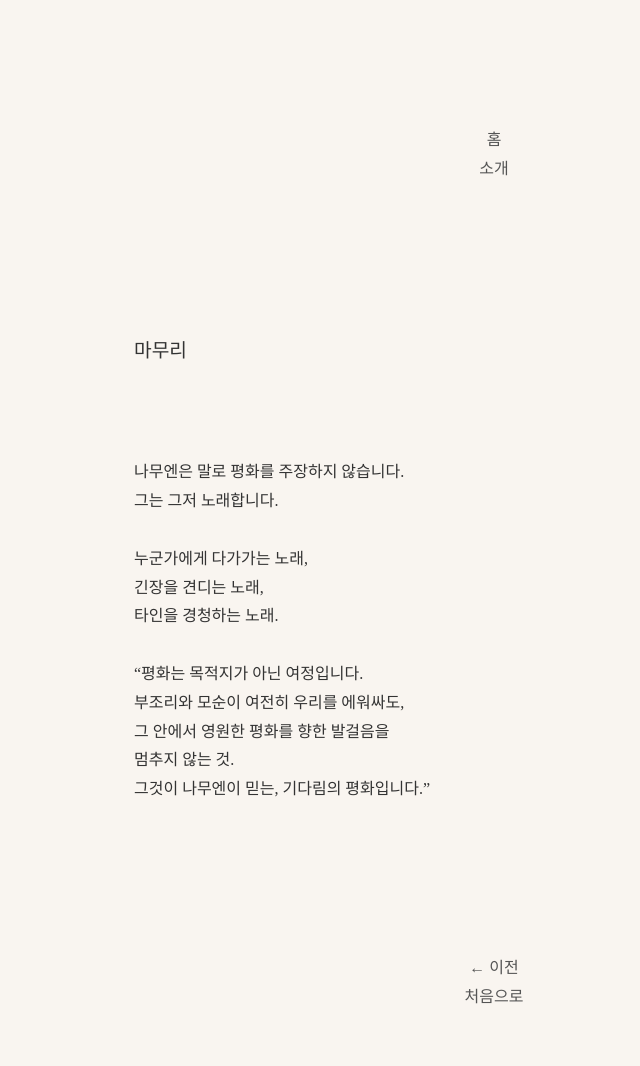
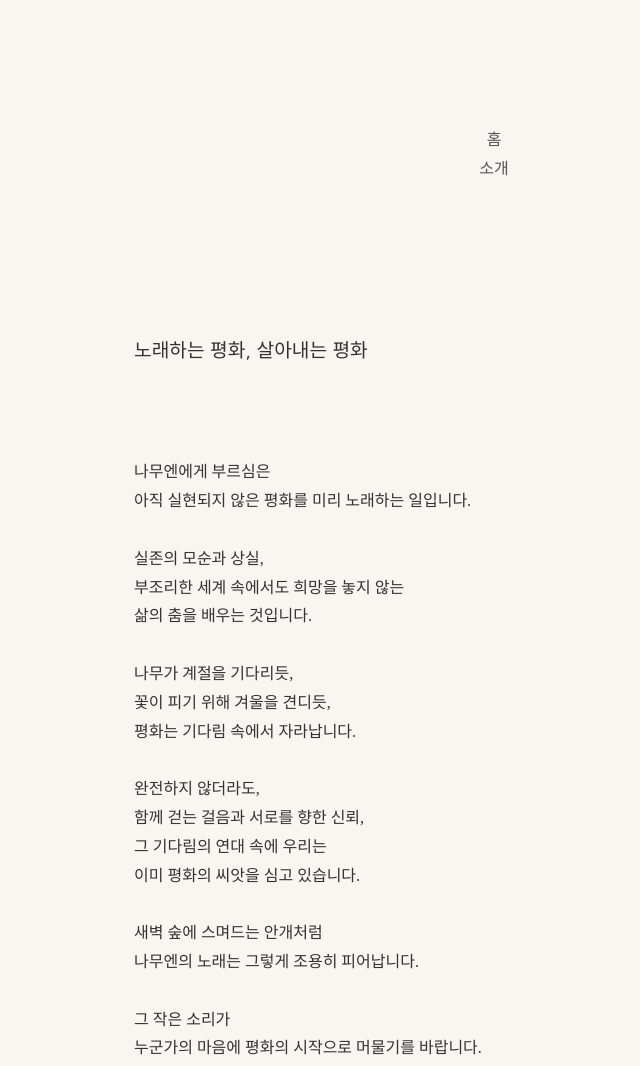
Before and after one commit to goodmusiclab/goodmusiclab.github.io, a plain HTML site: page about-5.html in a window 1280 px wide. Shown: the top 1066 px of the page, without its empty margins (146-786 px from the left). Drawn offline with Linux system fonts and the light colour scheme.

Commit message:
Update about-5.html

```diff
--- a/about-5.html
+++ b/about-5.html
@@ -3,7 +3,7 @@
 <head>
   <meta charset="UTF-8">
   <meta name="viewport" content="width=device-width, initial-scale=1.0">
-  <title>소개 5 - 나무엔</title>
+  <title>소개 4 - 나무엔</title>
   <link href="https://fonts.googleapis.com/css2?family=Noto+Serif+KR:wght@300;500&family=Nanum+Gothic&display=swap" rel="stylesheet">
   <style>
     body {
@@ -62,25 +62,35 @@
     </nav>
   </header>
 
-  <h2>마무리</h2>
+  <h2>노래하는 평화, 살아내는 평화</h2>
   <p>
-    나무엔은 말로 평화를 주장하지 않습니다.
-    그는 그저 노래합니다.
+    나무엔에게 부르심은
+    아직 실현되지 않은 평화를 미리 노래하는 일입니다.
 
-    누군가에게 다가가는 노래,
-    긴장을 견디는 노래,
-    타인을 경청하는 노래.
+    실존의 모순과 상실,
+    부조리한 세계 속에서도 희망을 놓지 않는
+    삶의 춤을 배우는 것입니다.
 
-    “평화는 목적지가 아닌 여정입니다.
-    부조리와 모순이 여전히 우리를 에워싸도,
-    그 안에서 영원한 평화를 향한 발걸음을
-    멈추지 않는 것.
-    그것이 나무엔이 믿는, 기다림의 평화입니다.”
+    나무가 계절을 기다리듯,
+    꽃이 피기 위해 겨울을 견디듯,
+    평화는 기다림 속에서 자라납니다.
+
+    완전하지 않더라도,
+    함께 걷는 걸음과 서로를 향한 신뢰,
+    그 기다림의 연대 속에 우리는
+    이미 평화의 씨앗을 심고 있습니다.
+
+    새벽 숲에 스며드는 안개처럼
+    나무엔의 노래는 그렇게 조용히 피어납니다.
+
+    그 작은 소리가
+    누군가의 마음에 평화의 시작으로 머물기를 바랍니다.
   </p>
 
   <div class="nav-buttons">
-    <a href="about-4.html">← 이전</a>
-    <a href="index.html">처음으로</a>
+    <a href="about-3.html">← 이전</a>
+    <a href="index.html">🏠 처음으로</a>
+    <a href="about-5.html">다음 →</a>
   </div>
 </body>
 </html>
```
